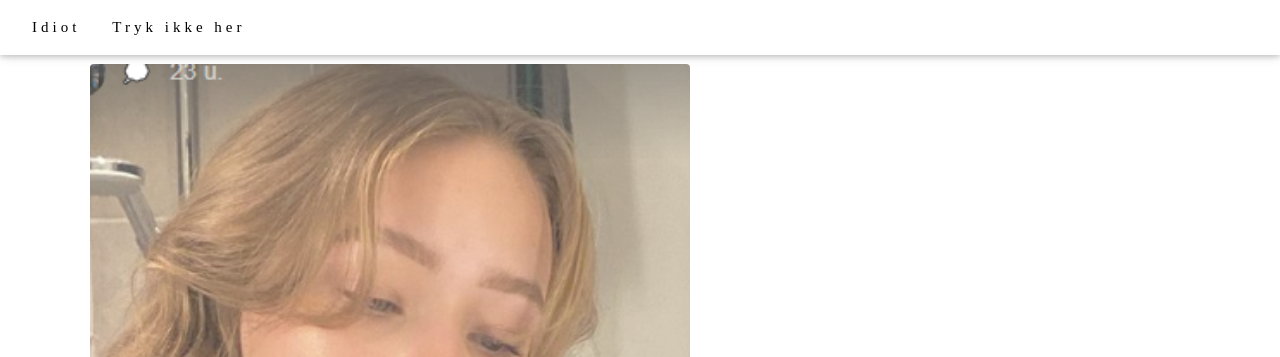
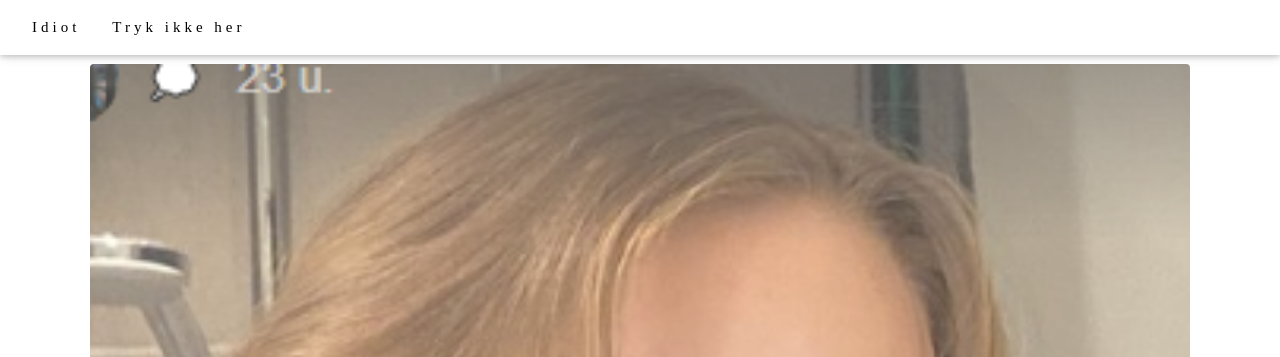
Before and after one commit to lilDaddyD/idioten, a plain HTML site: page index.html in a window 1280 px wide. Shown: the top 357 px of the page. Drawn offline with nearby package versions, Linux system fonts and the light colour scheme.

Commit message:
Update index.html

```diff
--- a/index.html
+++ b/index.html
@@ -54,7 +54,7 @@ body{background:#ffffff}
 
     <div class="w3-row w3-padding-64" id="klikikke">
         <a target="_blank" href="https://www.youtube.com/watch?v=dQw4w9WgXcQ">
-		<img src="billeder/frækkerikke.PNG" class="w3-round w3-image w3-opacity-min" alt="Billeder" width="600" height="750">
+		<img src="billeder/frækkerikke.PNG" class="w3-round w3-image w3-opacity-min" alt="Billeder" width="1920" height="1080">
     </div>
 </div>
 
```
